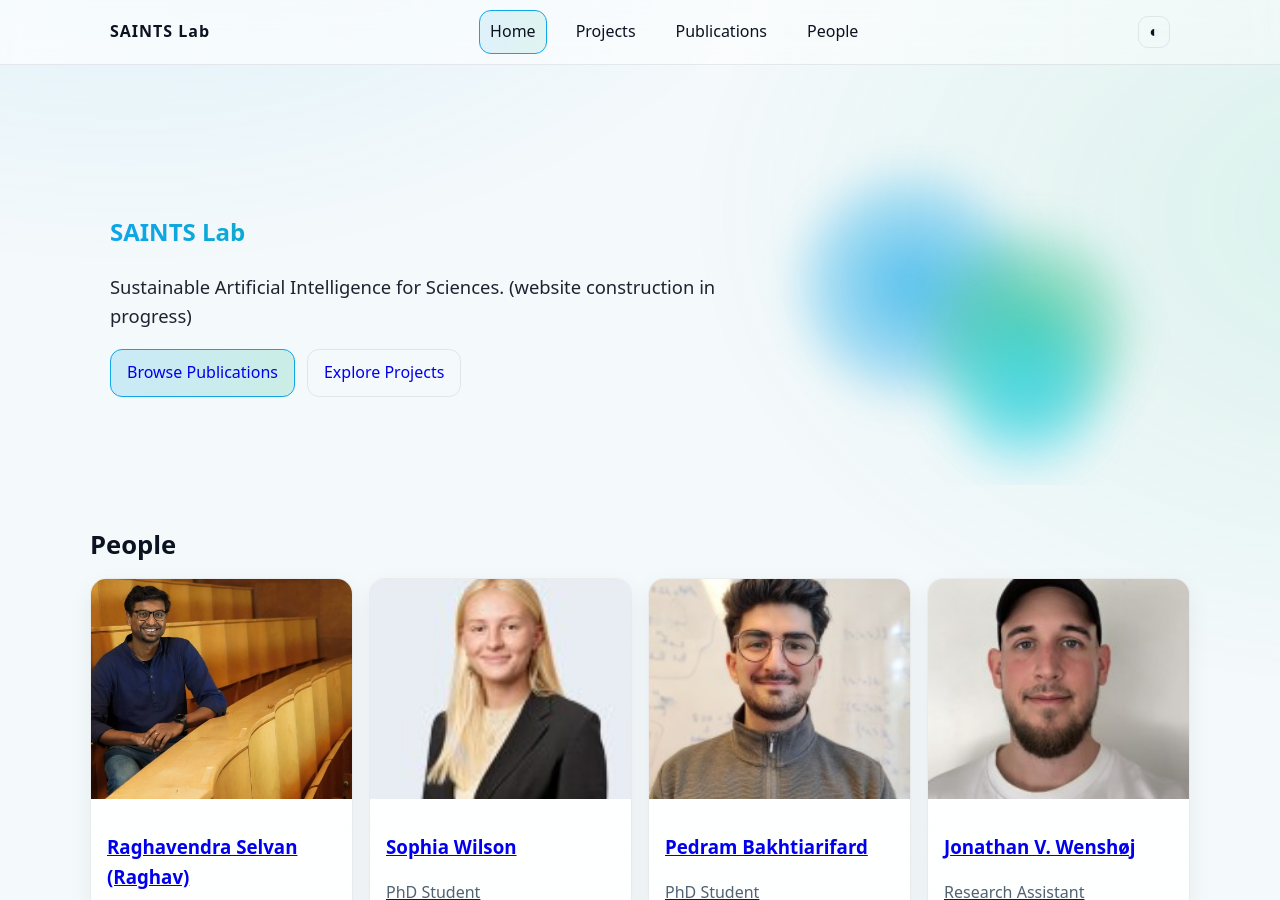
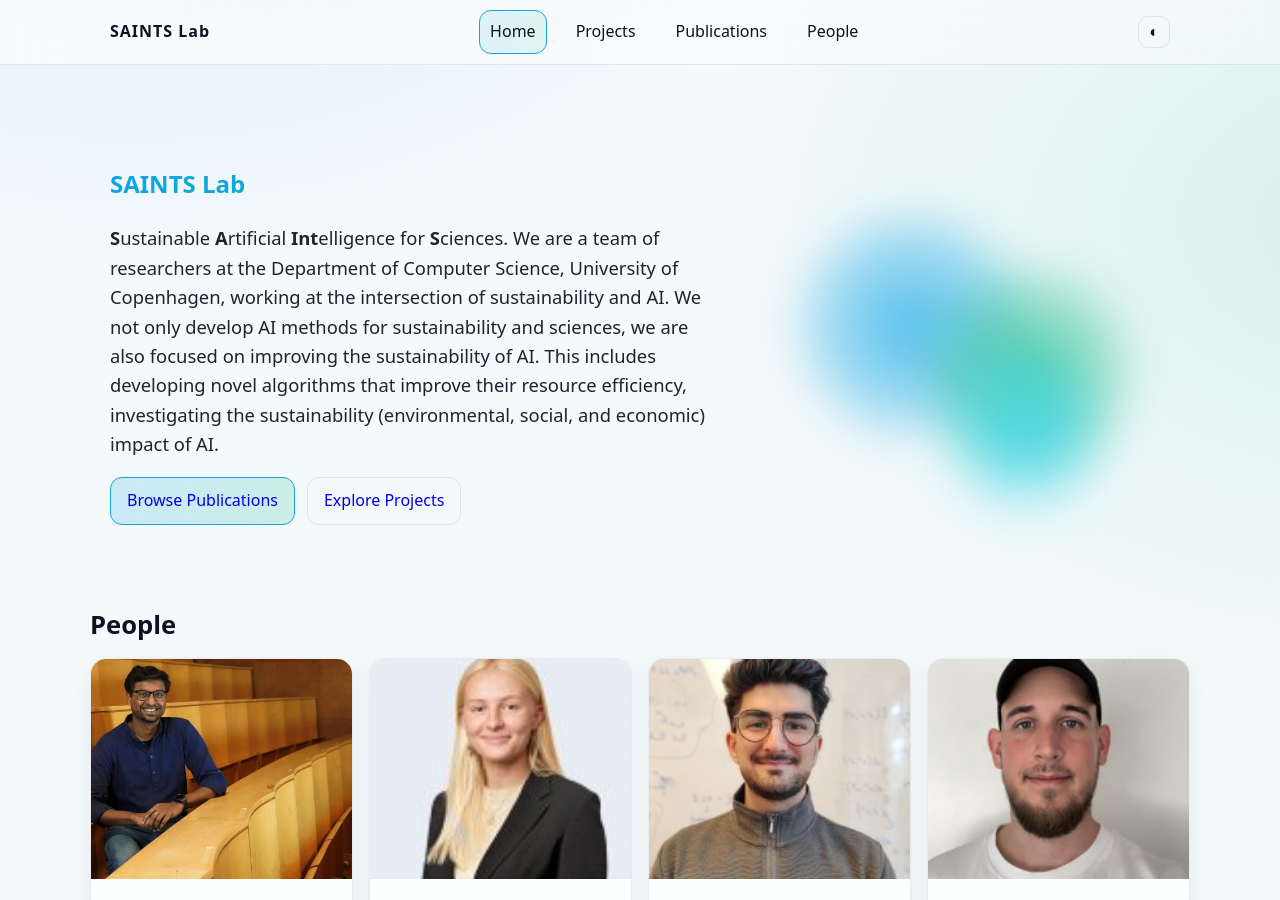
Before and after one commit to saintslab/saintslab.github.io, a Jekyll site: the page built from index.html, in a window 1280 px wide and 900 px high. Built offline with Jekyll 4.4.1, drawn with Linux system fonts in a browser that asks for light colours.

Commit message:
Update index

```diff
--- a/index.html
+++ b/index.html
@@ -7,7 +7,7 @@
 
     <div class="hero-copy">
       <h1 class="gradient-text">SAINTS Lab</h1>
-      <p class="lead">Sustainable Artificial Intelligence for Sciences. (website construction in progress)
+      <p class="lead"><b>S</b>ustainable <b>A</b>rtificial <b>Int</b>elligence for <b>S</b>ciences. We are a team of researchers at the Department of Computer Science, University of Copenhagen, working at the intersection of sustainability and AI. We not only develop AI methods for sustainability and sciences, we are also focused on improving the sustainability of AI. This includes developing novel algorithms that improve their resource efficiency, investigating the sustainability (environmental, social, and economic) impact of AI.
       </p>
       <div class="cta-row">
         <a class="btn primary" href="/publications/">Browse Publications</a>
```
